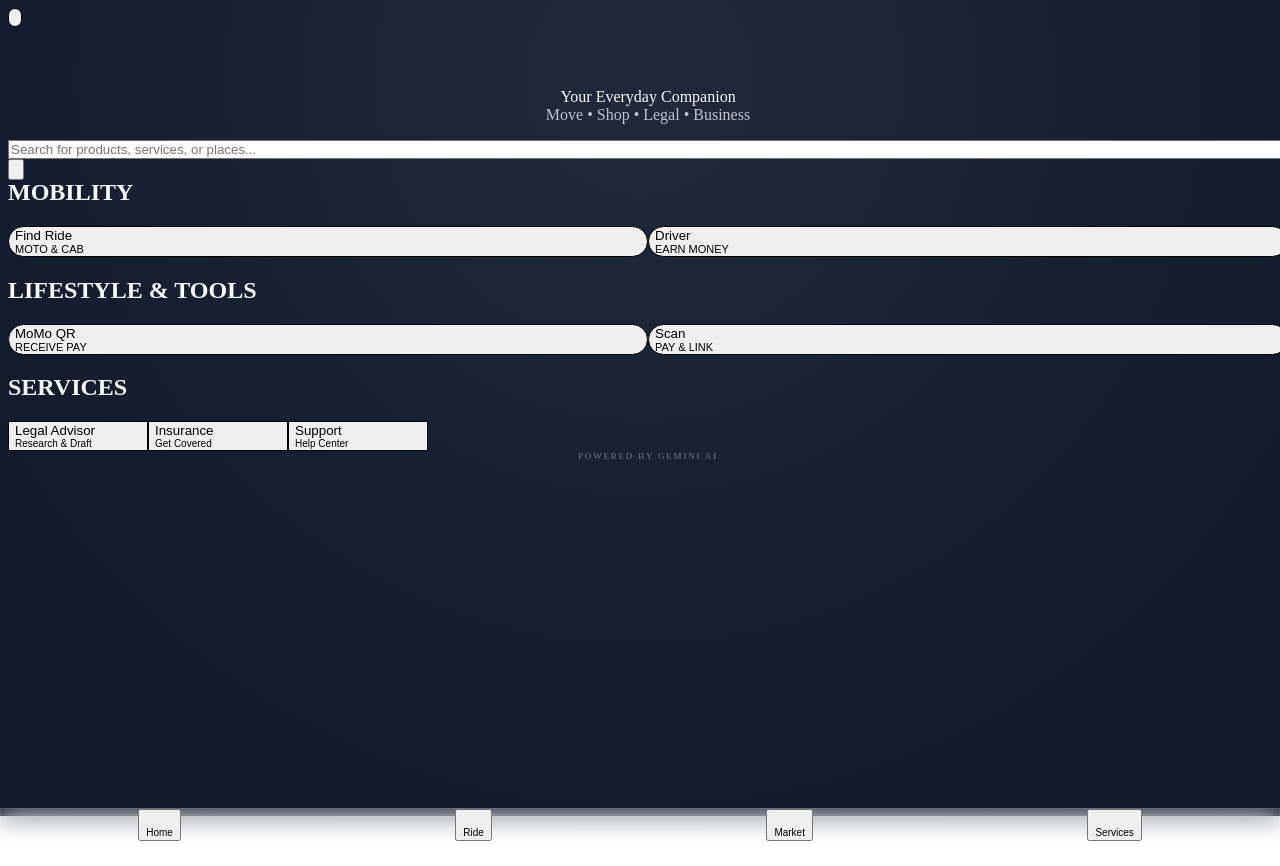
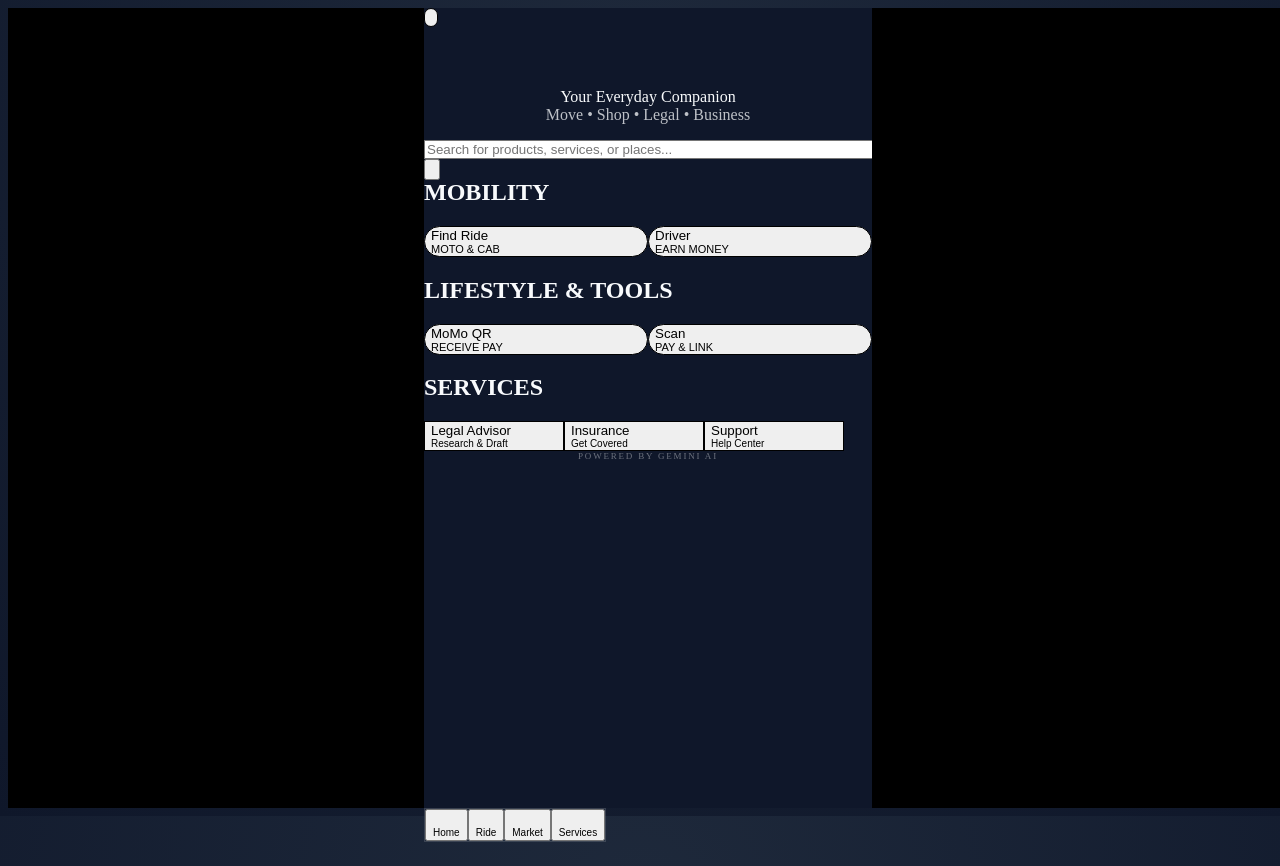
Before and after one commit to ikanisa/easyMO-Discovery, a React (Vite) app: page / in a window 1280 px wide. Before the commit the page ends 816 px from the top, so only its background shows below. Built offline with nearby package versions, Linux system fonts and the light colour scheme; no server answers.

Commit message:
Changes before error encountered
Co-authored-by: ikanisa <152620141+ikanisa@users.noreply.github.com>

```diff
--- /dev/null
+++ b/components/AppFrame.tsx
@@ -0,0 +1,47 @@
+import React from 'react';
+
+interface AppFrameProps {
+  children: React.ReactNode;
+}
+
+/**
+ * AppFrame: The core container that enforces a mobile-like canvas on desktop.
+ *
+ * This component:
+ * 1. Centers the app content on wide screens
+ * 2. Constrains max width to mobile prototype size (448px)
+ * 3. Provides the background context for the entire app
+ * 4. Acts as the positioning context for all fixed/absolute children
+ *
+ * All fixed elements (nav, overlays, prompts) should be positioned relative
+ * to this frame, not the viewport, to maintain prototype parity on desktop.
+ */
+const AppFrame: React.FC<AppFrameProps> = ({ children }) => {
+  return (
+    <div
+      className="min-h-screen w-full"
+      style={{
+        display: 'flex',
+        justifyContent: 'center',
+        backgroundColor: '#000' // Pure black background for desktop sides
+      }}
+    >
+      {/*
+        The inner container is the "phone frame" -
+        positioned relative so fixed children can reference it via CSS
+      */}
+      <div
+        id="app-frame"
+        className="w-full min-h-screen relative shadow-2xl"
+        style={{
+          maxWidth: '448px',
+          backgroundColor: '#0f172a' // slate-900
+        }}
+      >
+        {children}
+      </div>
+    </div>
+  );
+};
+
+export default AppFrame;
--- a/components/InstallPrompt.tsx
+++ b/components/InstallPrompt.tsx
@@ -90,11 +90,13 @@ const InstallPrompt: React.FC = () => {
   if (!isVisible) return null;
 
   return (
-    <div className="fixed bottom-24 left-4 right-4 z-[60] animate-in slide-in-from-bottom-6 duration-700">
-      <div className="glass-panel p-5 rounded-3xl border border-white/10 shadow-2xl bg-[#0f172a]/95 backdrop-blur-xl flex flex-col gap-4 relative overflow-hidden">
+    <div className="fixed inset-0 flex justify-center pointer-events-none z-[60]">
+      <div className="w-full relative" style={{ maxWidth: '448px' }}>
+        <div className="absolute bottom-24 left-4 right-4 animate-in slide-in-from-bottom-6 duration-700 pointer-events-auto">
+          <div className="glass-panel p-5 rounded-3xl border border-white/10 shadow-2xl bg-[#0f172a]/95 backdrop-blur-xl flex flex-col gap-4 relative overflow-hidden">
 
-        {/* Ambient Glow */}
-        <div className="absolute top-0 right-0 w-32 h-32 bg-blue-500/10 rounded-full blur-3xl pointer-events-none" />
+            {/* Ambient Glow */}
+            <div className="absolute top-0 right-0 w-32 h-32 bg-blue-500/10 rounded-full blur-3xl pointer-events-none" />
 
         <div className="flex items-start gap-4 relative z-10">
           <div className="w-12 h-12 rounded-xl bg-gradient-to-br from-blue-600 to-emerald-500 flex items-center justify-center shrink-0 shadow-lg border border-white/10 overflow-hidden">
@@ -148,6 +150,8 @@ const InstallPrompt: React.FC = () => {
                 </Button>
             </div>
         )}
+          </div>
+        </div>
       </div>
     </div>
   );
--- a/components/Layout.tsx
+++ b/components/Layout.tsx
@@ -1,6 +1,7 @@
 import React from 'react';
 import { ICONS } from '../constants';
 import { AppMode } from '../types';
+import AppFrame from './AppFrame';
 
 interface LayoutProps {
   children: React.ReactNode;
@@ -10,16 +11,14 @@ interface LayoutProps {
 
 const Layout: React.FC<LayoutProps> = ({ children, currentMode, onNavigate }) => {
   return (
-    // Center the whole app on large screens so desktop looks like the mobile prototype
-    <div className="min-h-screen w-full flex justify-center bg-slate-50 dark:bg-slate-950">
-      <div className="w-full max-w-md min-h-screen relative">
+    <AppFrame>
       {/* Content Area - Scrollable */}
       <main className="min-h-screen overflow-auto pb-24 no-scrollbar scroll-smooth">
         {children}
       </main>
 
-        {/* Bottom Navigation - Glassmorphism (also constrained to max width) */}
-        <nav className="fixed bottom-0 left-1/2 -translate-x-1/2 w-full max-w-md z-50 px-4 pb-6 pt-2 pointer-events-none">
+      {/* Bottom Navigation - Positioned within the frame */}
+      <nav className="absolute bottom-0 left-0 right-0 z-50 px-4 pb-[calc(env(safe-area-inset-bottom,0px)+1.5rem)] pt-2 pointer-events-none">
         <div className="glass-panel rounded-2xl flex justify-around items-center h-16 shadow-2xl shadow-black/10 dark:shadow-black/50 pointer-events-auto bg-white/80 dark:bg-white/5 border border-slate-200 dark:border-white/10">
           <NavButton
             active={currentMode === AppMode.HOME}
@@ -47,8 +46,7 @@ const Layout: React.FC<LayoutProps> = ({ children, currentMode, onNavigate }) =>
           />
         </div>
       </nav>
-      </div>
-    </div>
+    </AppFrame>
   );
 };
 
--- a/index.css
+++ b/index.css
@@ -61,3 +61,10 @@ html.dark .glass-panel {
   border: 1px solid rgba(255, 255, 255, 0.1);
   box-shadow: none;
 }
+
+/* Safe Area Insets for iOS and notched devices */
+@supports (padding-bottom: env(safe-area-inset-bottom)) {
+  .safe-bottom {
+    padding-bottom: env(safe-area-inset-bottom);
+  }
+}
--- a/pages/ChatSession.tsx
+++ b/pages/ChatSession.tsx
@@ -298,7 +298,9 @@ const ChatSession: React.FC<ChatSessionProps> = ({ session: initialSession, onCl
   };
 
   return (
-    <div className="flex flex-col h-full bg-[#0f172a] absolute inset-0 z-50">
+    <div className="fixed inset-0 flex justify-center z-50">
+      <div className="w-full relative" style={{ maxWidth: '448px' }}>
+        <div className="flex flex-col h-full bg-[#0f172a] absolute inset-0">
           <div className="h-16 glass-panel flex items-center px-4 justify-between shrink-0 border-b border-white/5 bg-[#0f172a]/90 backdrop-blur-xl z-20">
             <button onClick={onClose} className="p-2 -ml-2 text-slate-400 hover:text-white transition-colors">
                <ICONS.ChevronDown className="w-6 h-6 rotate-90" />
@@ -389,6 +391,8 @@ const ChatSession: React.FC<ChatSessionProps> = ({ session: initialSession, onCl
         </div>
       </div>
         </div>
+      </div>
+    </div>
   );
 };
 
```
Lines whose indentation alone changed are shown as unchanged.
